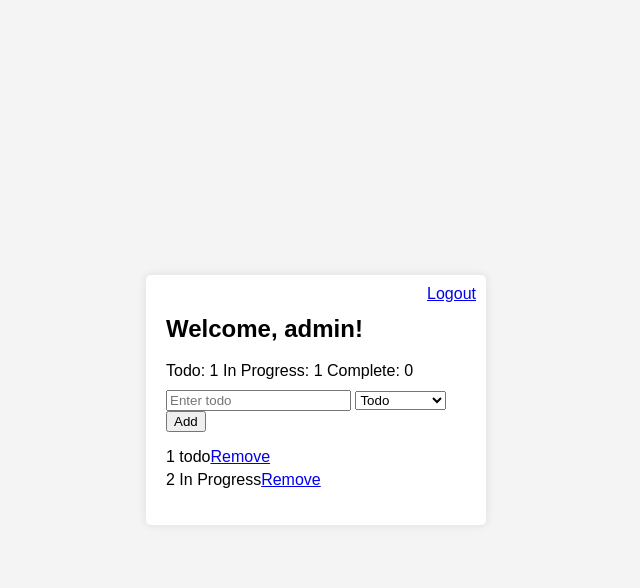
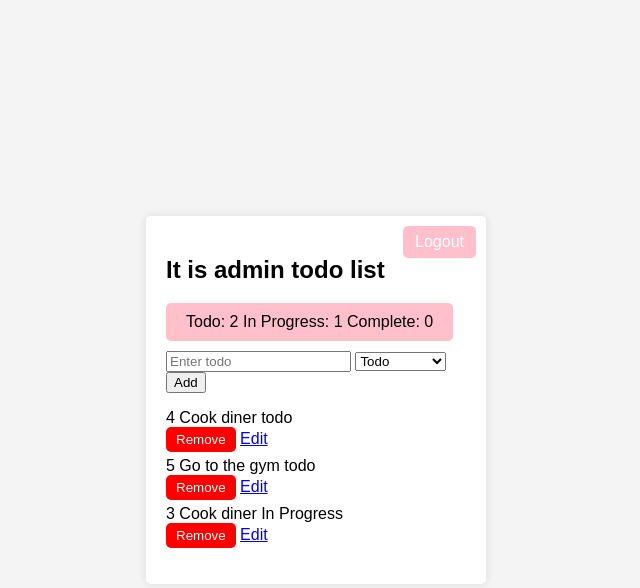
Before and after one commit to YIHSIU18/Project_Python, a Flask app: page / in a window 1280 px wide. Shown: the top 588 px of the page, without its empty margins (324-964 px from the left). Run offline with Flask 3, Linux system fonts and the light colour scheme; a user stored in the database is signed in; data comes from the database, SQL or seed files in the repository.

Commit message:
Added new function update

```diff
--- a/app.py
+++ b/app.py
@@ -75,17 +75,19 @@ def logout():
 def add_todo():
     if 'username' not in session:
         return redirect('/login')
+
     todo = request.form.get('todo')
     status = request.form.get('status')
+
     if todo and status:
         #Get database cursor
         cur = get_db().cursor()
         try:
-            #Execute SQL auery to insert todo into the database
+            # Execute SQL query to insert todo into the database
             cur.execute("INSERT INTO todos(taskname, status) VALUES(?,?)", (todo, status))
-            #Commit changes
+            # Commit changes
             get_db().commit()
-            flash('Todo added okay', 'Success')
+            flash('Todo added successfully', 'success')
         except Exception as e:
             # Rollback the transaction if an error occurs
             get_db().rollback()
@@ -94,15 +96,46 @@ def add_todo():
         flash('Todo or status cannot be empty!', 'error')
     return redirect('/')
 
-@app.route('/remove/<string:status>/<int:index>')
-def remove_todo(status, index):
+@app.route('/update/<int:todo_id>', methods=['POST'])
+def update_todo(todo_id):
     if 'username' not in session:
         return redirect('/login')
-    if status in session['todos'] and 0 <= index < len(session['todos'][status]):
-        del session['todos'][status][index]
-        flash('Todo removed successfully!', 'success')
-    else:
-        flash('Invalid todo index!', 'error')
+
+    # Get database cursor
+    cur = get_db().cursor()
+
+    try:
+        # Execute SQL query to delete todo from the database
+        cur.execute("UPDATE SET taskname=?, status=? WHERE id=?", (todo_id,))
+        # Commit changes
+        get_db().commit()
+        flash('Todo updated successfully', 'success')
+    except Exception as e:
+        # Rollback the transaction if an error occurs
+        get_db().rollback()
+        flash(f'Error: {e}', 'error')
+
+    return redirect('/')
+
+@app.route('/remove/<int:todo_id>', methods=['POST'])
+def remove_todo(todo_id):
+    if 'username' not in session:
+        return redirect('/login')
+
+    # Get database cursor
+    cur = get_db().cursor()
+
+    try:
+        # Execute SQL query to delete todo from the database
+        cur.execute("DELETE FROM todos WHERE id=?", (todo_id,))
+        # Commit changes
+        get_db().commit()
+        flash('Todo removed successfully', 'success')
+    except Exception as e:
+        # Rollback the transaction if an error occurs
+        get_db().rollback()
+        flash(f'Error: {e}', 'error')
+
     return redirect('/')
 
 @app.route('/erro')
--- a/templates/home.html
+++ b/templates/home.html
@@ -44,9 +44,37 @@
             position: absolute;
             top: 10px;
             right: 10px;
+            display: inline-block;
+            padding: 5px 10px;
+            background-color: pink;
+            color: white;
+            text-decoration: none;
+            border: 2px solid pink;
+            border-radius: 5px;
+            cursor: pointer;
+        }
+        .logout-btn:hover {
+            background-color: lightgray; /* Change color on hover */
+            border-color: lightgray; /* Change border color on hover */
         }
         .status-count {
             margin-bottom: 10px;
+            display: inline-block;
+            padding: 10px 20px;
+            background-color: pink;
+            color: black;
+            text-decoration: none;
+            border: none;
+            border-radius: 5px;
+            cursor: pointer;
+        }
+        .remove-btn {
+            background-color: red;
+            color: white;
+            border: none;
+            border-radius: 5px;
+            padding: 5px 10px;
+            cursor: pointer;
         }
     </style>
 </head>
@@ -72,7 +100,7 @@
             </div>
         {% else %}
             <a href="/logout" class="logout-btn">Logout</a>
-            <h2>Welcome, {{ session['username'] }}!</h2>
+            <h2>It is {{ session['username'] }} todo list</h2>
             <div class="status-count">
                 Todo: {{ todos['todo']|length }}
                 In Progress: {{ todos['In Progress']|length }}
@@ -95,9 +123,16 @@
                 {% endif %}
             {% endwith %}
             <ul>
-                {% for status, status_todos in todos.items() %}
+                {% for status, status_todos in todos.items()  %}
                     {% for todo in status_todos %}
-                    <li>{{ todo.id }} {{todo.status}}<a href="/remove/{{ todo.status }}/{{ todo.id }}">Remove</a></li>
+                    <li>
+                        {{ todo.id }} {{todo.taskname}} {{todo.status}}
+                        <form action="/remove/{{ todo.id }}" method="post">
+                            <input type="hidden" name="_method" value="DELETE">
+                            <button type="submit" class="remove-btn">Remove</button>
+                            <a href="/update/{{ todo.id }}" class="edit-btn">Edit</a>
+                        </form>
+                    </li>
                     {% endfor %}
                 {% endfor %}
             </ul>
--- a/todo.sql
+++ b/todo.sql
@@ -12,6 +12,6 @@ INSERT INTO users VALUES (1,'admin','admin');
 --Table todo list
 CREATE TABLE todos(
   id INTEGER PRIMARY KEY AUTOINCREMENT,
-  taskname TEXT UNIQUE NOT NULL,
-  status TEXT UNIQUE NOT NULL
+  taskname VARCHAR(255) NOT NULL,
+  status char(30) NOT NULL
 );
```
Also changed, not shown: database.db.
